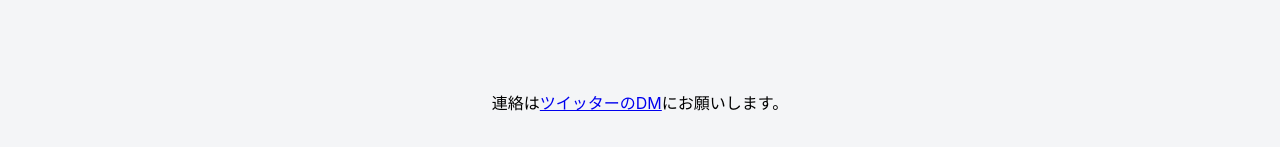
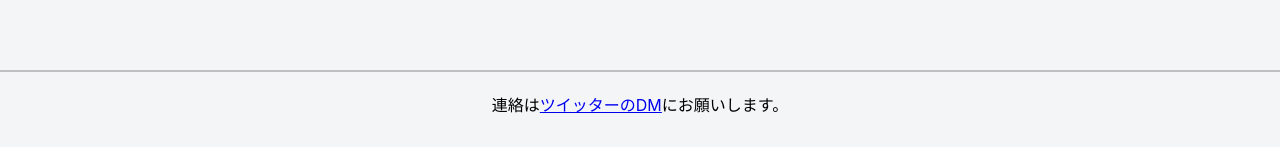
Before and after one commit to mura012/my-blog, a Next.js app: page / in a window 1280 px wide. Shown: the part 630-777 px from the top of the page. Built offline with nearby package versions, Linux system fonts and the light colour scheme.

Commit message:
ボーダーが必要だったので追加

```diff
--- a/src/components/Footer/Footer.module.css
+++ b/src/components/Footer/Footer.module.css
@@ -3,6 +3,7 @@
   display: flex;
   align-items: center;
   flex-direction: column;
+  border-top: 2px solid rgb(192, 192, 192);
 }
 .question {
   margin-top: 20px;
--- a/src/components/footer/Footer.module.css
+++ b/src/components/footer/Footer.module.css
@@ -3,6 +3,7 @@
   display: flex;
   align-items: center;
   flex-direction: column;
+  border-top: 2px solid rgb(192, 192, 192);
 }
 .question {
   margin-top: 20px;
```
